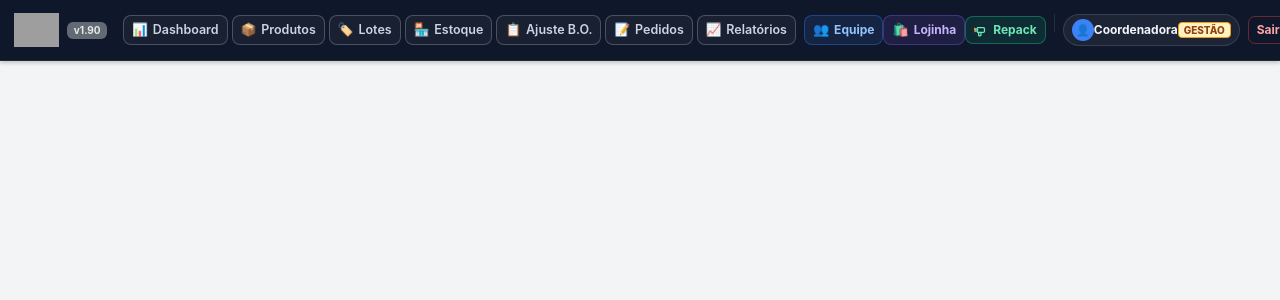
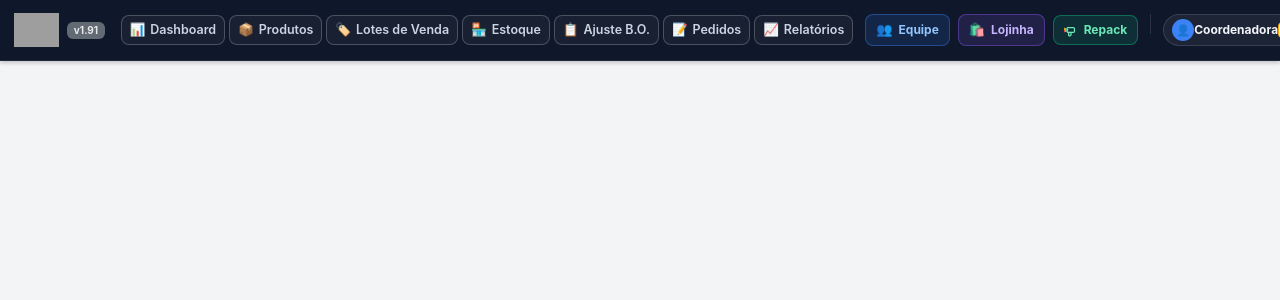
Before and after one commit to devAdriansilva/projeto_repack, a PHP site: page /app/views/layouts/gestao_header.php in a window 1280 px wide. Shown: the top 300 px of the page. Run offline with PHP 8.4, Linux system fonts and the light colour scheme; grey boxes are pictures that could not be loaded.

Commit message:
fix(gestao): restaurar rotulo 'Lotes de Venda' e calibrar espacamento entre Equipe, Lojinha e Repack (v1.91)

```diff
--- a/app/config/config.php
+++ b/app/config/config.php
@@ -34,7 +34,7 @@ define('DB_CHARSET', 'utf8mb4');
 
 // Configurações da Aplicação e Regras de Negócio
 define('APP_NAME', 'Projeto Repack');
-define('APP_VERSION', 'v1.90');
+define('APP_VERSION', 'v1.91');
 define('APP_ENV', getenv('APP_ENV') ?: 'development'); // 'development' ou 'production'
 
 // Auto-detecção inteligente de APP_URL (suporta raiz '/', Alwaysdata, localhost e subpastas)
--- a/app/views/layouts/gestao_header.php
+++ b/app/views/layouts/gestao_header.php
@@ -458,7 +458,7 @@ $rotaAtual = '/' . trim($rotaAtual, '/');
                 </li>
                 <li class="nav-item">
                     <a class="nav-link <?= strpos($rotaAtual, '/gestao/lotes') === 0 ? 'active' : '' ?>" href="<?= APP_URL ?>/gestao/lotes">
-                        <span>🏷️</span><span>Lotes</span>
+                        <span>🏷️</span><span>Lotes de Venda</span>
                     </a>
                 </li>
                 <li class="nav-item">
@@ -483,19 +483,19 @@ $rotaAtual = '/' . trim($rotaAtual, '/');
                 </li>
             </ul>
 
-            <!-- Atalhos Rápidos da Gestão no Desktop -->
-            <div class="d-flex align-items-center gap-1.5 flex-shrink-0">
-                <a href="<?= APP_URL ?>/gestao/colaboradores" class="btn btn-sm text-nowrap" style="background: rgba(59, 130, 246, 0.12); color: #93C5FD; border: 1px solid rgba(59, 130, 246, 0.35); font-size: 12px; font-weight: 700; border-radius: 8px; padding: 4px 8px; text-decoration: none; display: inline-flex; align-items: center; justify-content: center; gap: 5px; transition: all 0.2s;" title="Gestão de Colaboradores e Reset de PIN">
+            <!-- Atalhos Rápidos da Gestão no Desktop (Com respiro visual e espaçamento calibrado) -->
+            <div class="d-flex align-items-center gap-2 flex-shrink-0 ms-1">
+                <a href="<?= APP_URL ?>/gestao/colaboradores" class="btn btn-sm text-nowrap" style="background: rgba(59, 130, 246, 0.15); color: #93C5FD; border: 1.5px solid rgba(59, 130, 246, 0.4); font-size: 12px; font-weight: 700; border-radius: 8px; padding: 5px 10px; text-decoration: none; display: inline-flex; align-items: center; justify-content: center; gap: 6px; transition: all 0.2s;" title="Gestão de Colaboradores e Reset de PIN">
                     <span style="font-size: 13px;">👥</span>
                     <span>Equipe</span>
                 </a>
 
-                <a href="<?= APP_URL ?>/lojinha" class="btn btn-sm text-nowrap" style="background: rgba(139, 92, 246, 0.12); color: #C4B5FD; border: 1px solid rgba(139, 92, 246, 0.35); font-size: 12px; font-weight: 700; border-radius: 8px; padding: 4px 8px; text-decoration: none; display: inline-flex; align-items: center; justify-content: center; gap: 5px; transition: all 0.2s;" title="Acessar Vitrine da Lojinha">
+                <a href="<?= APP_URL ?>/lojinha" class="btn btn-sm text-nowrap" style="background: rgba(139, 92, 246, 0.15); color: #C4B5FD; border: 1.5px solid rgba(139, 92, 246, 0.4); font-size: 12px; font-weight: 700; border-radius: 8px; padding: 5px 10px; text-decoration: none; display: inline-flex; align-items: center; justify-content: center; gap: 6px; transition: all 0.2s;" title="Acessar Vitrine da Lojinha">
                     <span style="font-size: 13px;">🛍️</span>
                     <span>Lojinha</span>
                 </a>
 
-                <a href="<?= APP_URL ?: '/' ?>" class="btn btn-sm text-nowrap" style="background: rgba(16, 185, 129, 0.12); color: #6EE7B7; border: 1.5px solid rgba(16, 185, 129, 0.45); font-size: 12px; font-weight: 700; border-radius: 8px; padding: 4px 8px; text-decoration: none; display: inline-flex; align-items: center; justify-content: center; gap: 5px; transition: all 0.2s;" title="Retornar à Bancada de Repack">
+                <a href="<?= APP_URL ?: '/' ?>" class="btn btn-sm text-nowrap" style="background: rgba(16, 185, 129, 0.15); color: #6EE7B7; border: 1.5px solid rgba(16, 185, 129, 0.45); font-size: 12px; font-weight: 700; border-radius: 8px; padding: 5px 10px; text-decoration: none; display: inline-flex; align-items: center; justify-content: center; gap: 6px; transition: all 0.2s;" title="Retornar à Bancada de Repack">
                     <svg width="14" height="14" viewBox="0 0 24 24" fill="none" stroke="currentColor" stroke-width="2.2" stroke-linecap="round" stroke-linejoin="round" style="flex-shrink: 0;">
                         <path d="M2 10h4v4H2z" fill="currentColor" fill-opacity="0.3"/>
                         <path d="M6 8h10a2 2 0 0 1 2 2v4a2 2 0 0 1-2 2H6"/>
@@ -507,7 +507,7 @@ $rotaAtual = '/' . trim($rotaAtual, '/');
                 </a>
             </div>
 
-            <div class="vr bg-secondary mx-0.5" style="height: 18px; opacity: 0.25;"></div>
+            <div class="vr bg-secondary mx-1" style="height: 20px; opacity: 0.3;"></div>
 
             <!-- Crachá Desktop do Usuário -->
             <div class="d-inline-flex align-items-center gap-1.5 px-2 py-1 rounded-pill flex-shrink-0" style="background: rgba(255, 255, 255, 0.06); border: 1px solid rgba(255, 255, 255, 0.12);">
@@ -570,7 +570,7 @@ $rotaAtual = '/' . trim($rotaAtual, '/');
             <span>📦</span><span>Produtos</span>
         </a>
         <a class="drawer-nav-item <?= strpos($rotaAtual, '/gestao/lotes') === 0 ? 'active' : '' ?>" href="<?= APP_URL ?>/gestao/lotes">
-            <span>🏷️</span><span>Lotes de Vendas</span>
+            <span>🏷️</span><span>Lotes de Venda</span>
         </a>
         <a class="drawer-nav-item <?= strpos($rotaAtual, '/gestao/estoque') === 0 ? 'active' : '' ?>" href="<?= APP_URL ?>/gestao/estoque">
             <span>🏪</span><span>Estoque Lojinha</span>
--- a/public/service-worker.js
+++ b/public/service-worker.js
@@ -3,7 +3,7 @@
  * Baseado estritamente em docs/FSD.md e AGENTS.md
  */
 
-const CACHE_NAME = 'repack-pwa-v1.90';
+const CACHE_NAME = 'repack-pwa-v1.91';
 
 // Determina dinamicamente o caminho base a partir do escopo registrado do Repack
 const SCOPE_URL = new URL(self.registration.scope);
```
Also changed, not shown: docs/STATUS.md (+12 -0 lines).
